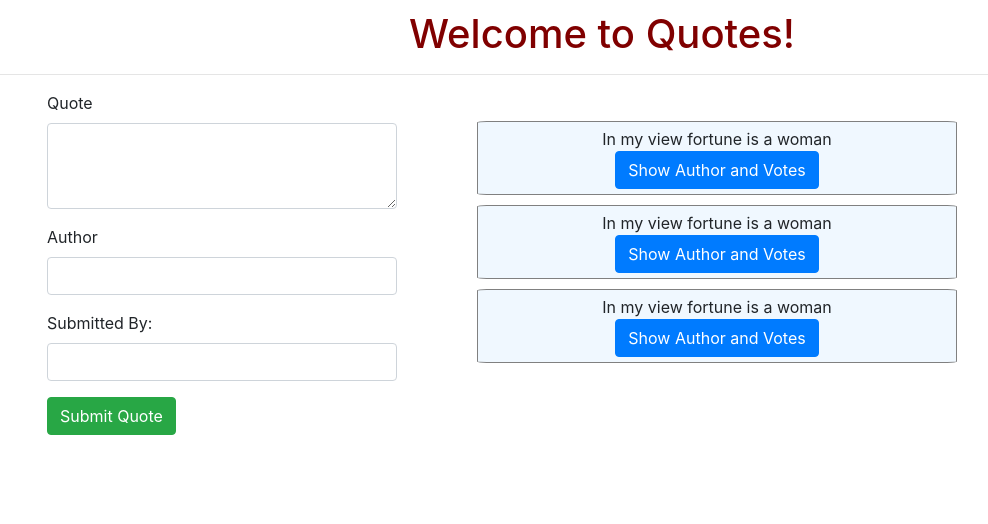
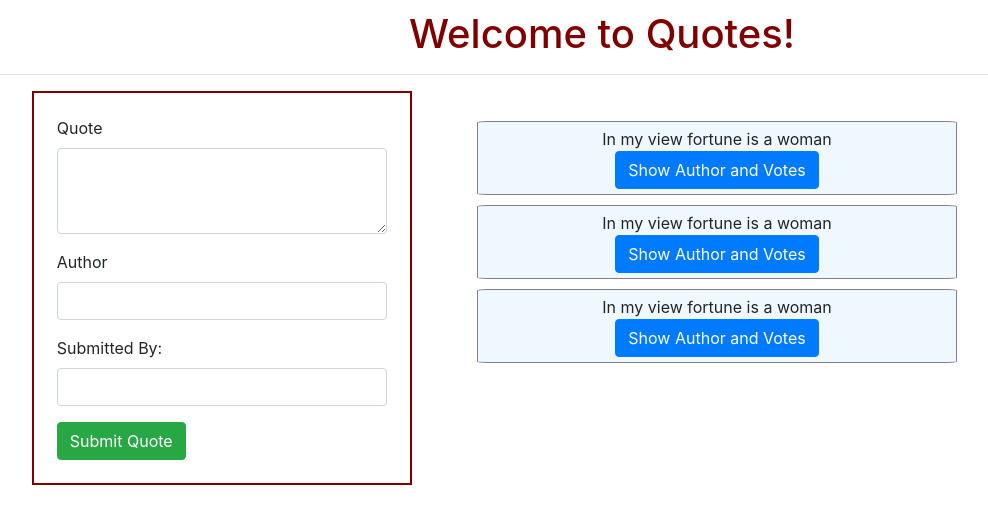
Before and after one commit to MugachaGichamba/Quotes, an Angular app: page / in a window 1280 px wide. Shown: the top 524 px of the page, without its empty margins (38-1026 px from the left). Built offline with nearby package versions, Linux system fonts and the light colour scheme.

Commit message:
Added a border to submit form

```diff
--- a/src/app/quote/quote.component.css
+++ b/src/app/quote/quote.component.css
@@ -18,3 +18,8 @@ h1 {
     color: maroon;
     margin-top: 10px;
 }
+
+#quote_form {
+    border: 2px maroon solid;
+    padding: 2%;
+}
```
